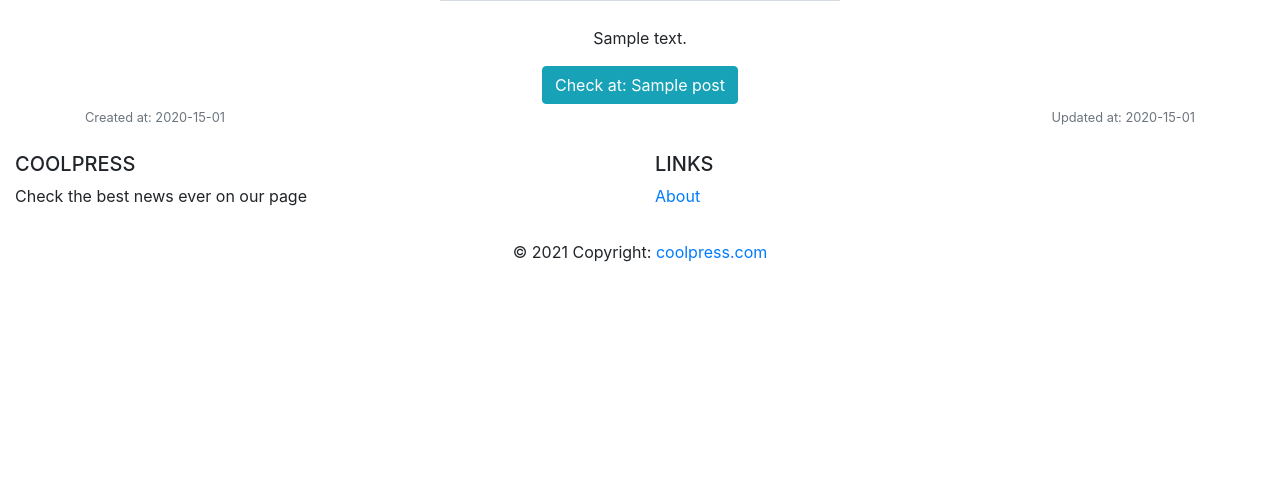
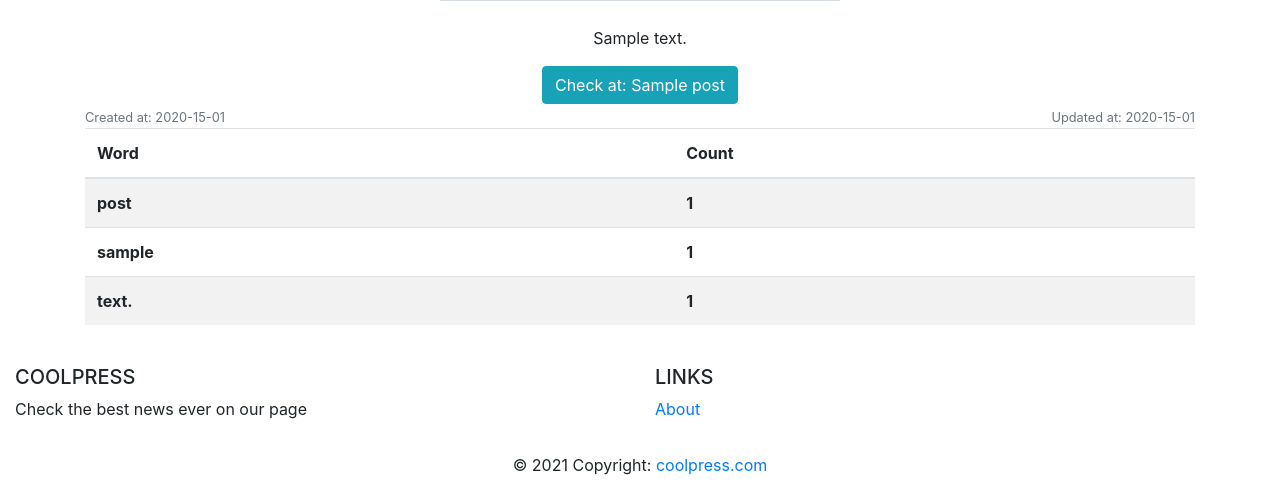
Before and after one commit to tuxskar/coolpress, a Django app: page /post/1 in a window 1280 px wide. Shown: the part 428-921 px from the top of the page. Before the commit the page ends 690 px from the top, so only its background shows below. Run offline with Django 3.2, Linux system fonts and the light colour scheme; tables that the repository leaves empty hold one stand-in row (values such as "Sample post"); grey boxes marked "Sample" are stand-in pictures; lists and menus that the app fills with data are empty.

Commit message:
Added simple post StatsDict

```diff
--- a/coolpress/press/stats_manager.py
+++ b/coolpress/press/stats_manager.py
@@ -1,4 +1,7 @@
 from collections import Counter
+from dataclasses import dataclass
+
+from press.models import Post
 
 
 class StatsDict(dict):
@@ -21,3 +24,18 @@ class StatsDict(dict):
     def from_msg(cls, msg: str):
         tokens = msg.casefold().split(' ')
         return cls(**Counter(tokens))
+
+@dataclass
+class Stats:
+    titles: StatsDict
+    bodies: StatsDict
+
+    @property
+    def all(self):
+        return StatsDict({**self.titles, **self.bodies})
+
+
+def extract_stats_from_single_post(post: Post) -> Stats:
+    titles = StatsDict.from_msg(post.title)
+    bodies = StatsDict.from_msg(post.body)
+    return Stats(titles, bodies)
--- a/coolpress/press/templates/posts_detail.html
+++ b/coolpress/press/templates/posts_detail.html
@@ -34,5 +34,24 @@
 </div>
 
 
+<table class="table table-striped">
+    <thead>
+    <tr>
+        <th scope="col">Word</th>
+        <th scope="col">Count</th>
+
+    </tr>
+    </thead>
+    <tbody>
+    {% for word, cnt in stats.all.top.items %}
+    <tr>
+        <th>{{word}}</th>
+        <th>{{cnt}}</th>
+    </tr>
+    {% endfor %}
+
+    </tbody>
+</table>
+
 
 {% endblock %}
--- a/coolpress/press/views.py
+++ b/coolpress/press/views.py
@@ -9,6 +9,7 @@ from django.views.generic import TemplateView, DetailView, ListView, CreateView,
 from press.models import Post, PostStatus, Category, CoolUser
 
 from press.forms import PostForm, CategoryForm
+from press.stats_manager import extract_stats_from_single_post
 
 
 def index(request):
@@ -35,7 +36,8 @@ def get_html_from_post(post):
 
 def post_detail(request, post_id):
     post = get_object_or_404(Post, pk=post_id)
-    return render(request, 'posts_detail.html', {'post_obj': post})
+    stats = extract_stats_from_single_post(post)
+    return render(request, 'posts_detail.html', {'post_obj': post, 'stats': stats})
 
 
 def post_list(request):
```
Also changed, not shown: coolpress/press/tests.py (+12 -1 lines).
